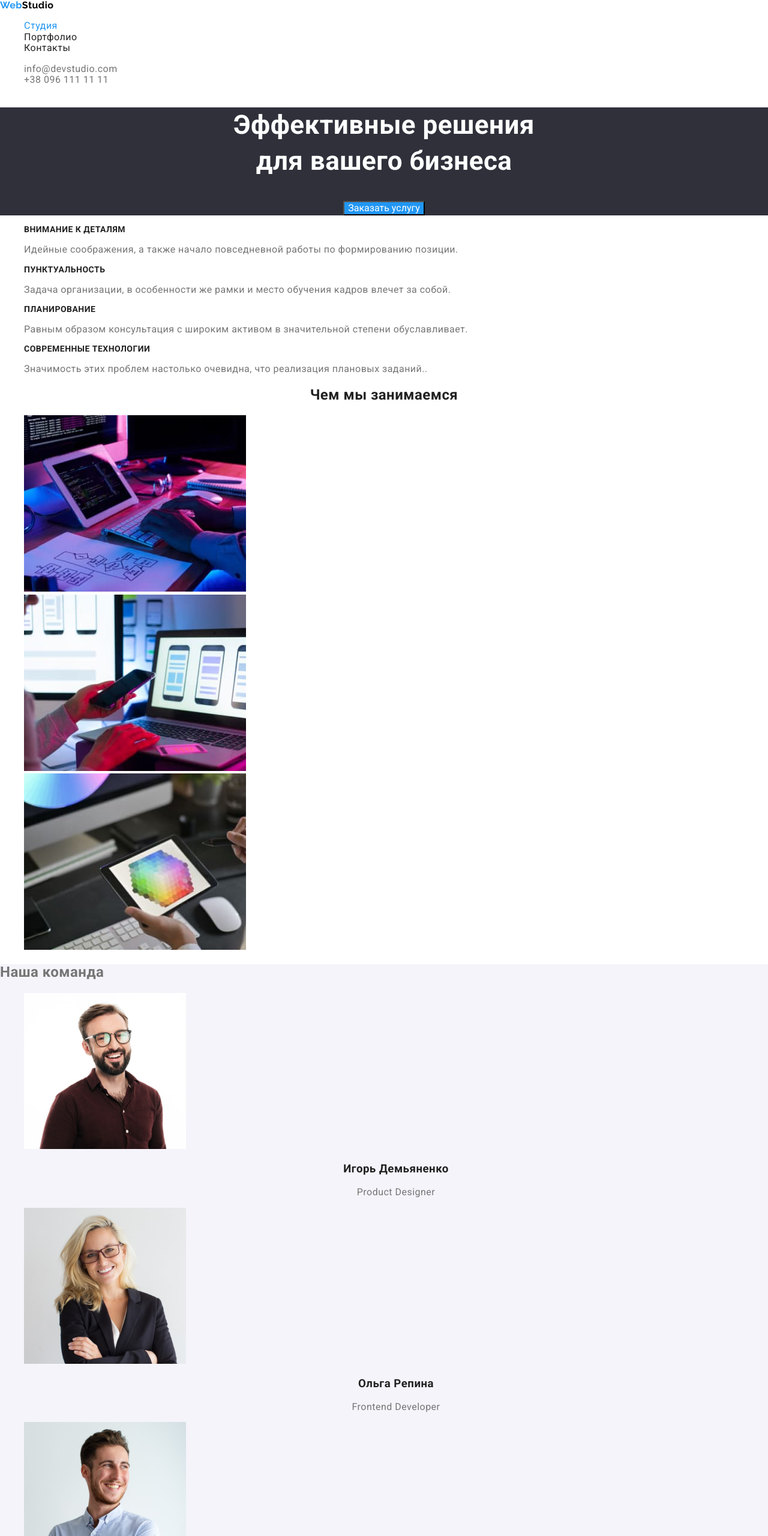
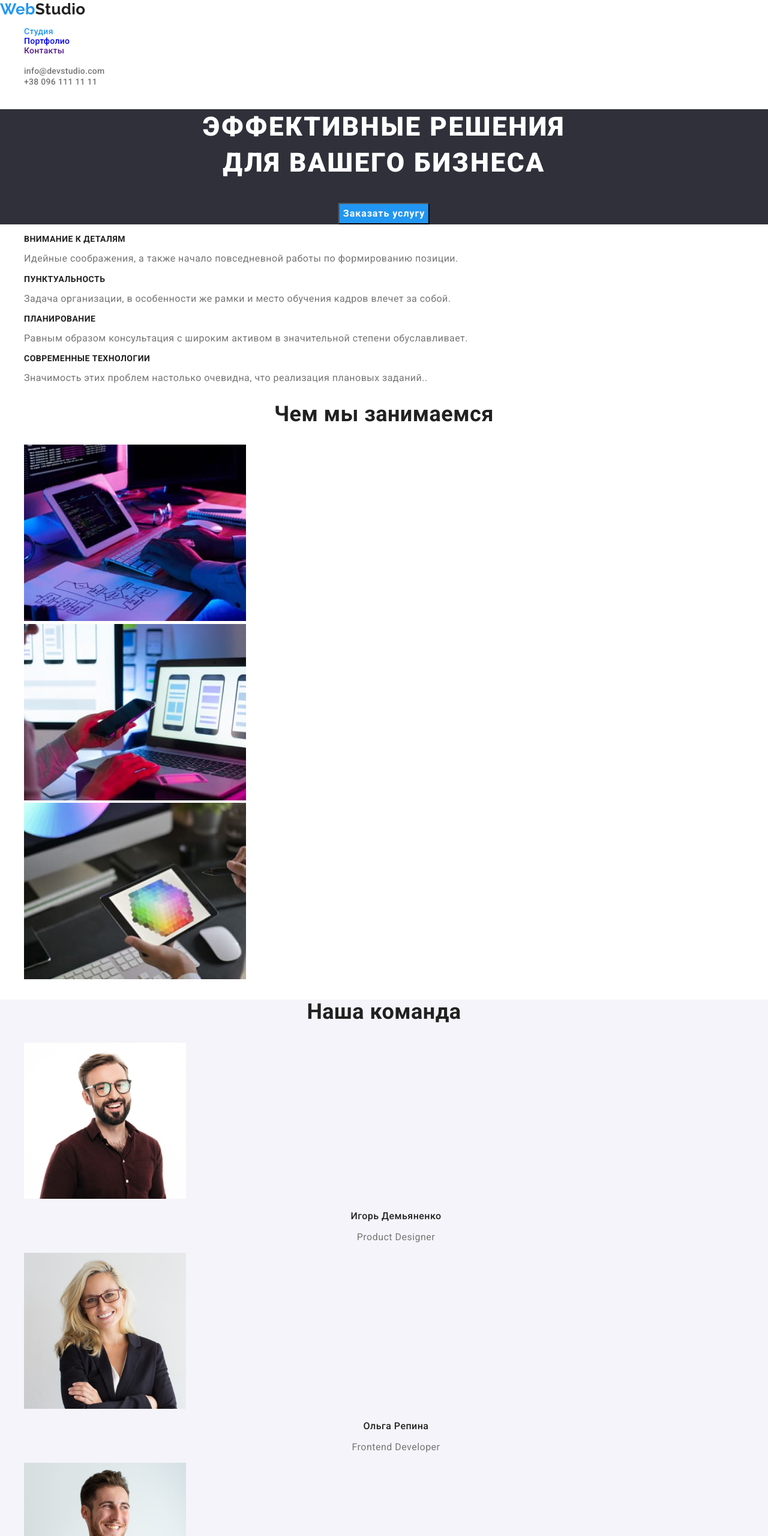
Before and after one commit to Denis21333/goit-markup-hw-02, a plain HTML site: page index.html in a window 1280 px wide. Shown: the top 2560 px of the page at 60% size. Drawn offline with nearby package versions, Linux system fonts and the light colour scheme.

Commit message:
дополнения выравнивания и формирования пректа

```diff
--- a/css/style.css
+++ b/css/style.css
@@ -5,6 +5,7 @@
     --primary-bg-color: #ffffff;
     --primary-bg-color-filter: #f5f4fa;
     --prinary-font-family: "Roboto", sant-serif;
+    --secondary-font-family:"Raleway", sant-serif;
   }
 
   body {
@@ -23,161 +24,167 @@
    }
 
 /* Шапка проекта Webstudio*/
-.logo-color{
-color: var( --accent-color);
+.logo{
+
+font-family: var(--secondary-font-family);
+font-weight: bold;
+font-size: 26px;
+line-height: 1.19;
+color:var(--secondary-text-color);
 }
 
-.logo{
-  color: #000000;
-  font-family: "Raleway", sant-serif;
-  font-weight: bold;
-}
-.footer-logo{
-  color: var(--primary-bg-color);
+.logo-color{
+  color: var(--accent-color);
 }
 
-.site-nav .site-link.current {
-    color: var(--accent-color);
-
-  }
-
-  .site-nav .site-link {
+.site-list{
+font-weight: 500;
+font-size: 14px;
+line-height: 1.14;
+letter-spacing: 0.02em;
 color: var(--secondary-text-color);
 }
 
-  .site-nav .site-link:hover,
-  .site-nav .site-link:focus {
+.site-link:hover,
+.site-link:focus{
   color: var(--accent-color);
 }
 
+.site-link.current{
+  color:var(--accent-color) ;
+}
 
 .contact-link {
-    color: var(--primary-text-color);
+font-weight: 500;
+font-size: 14px;
+line-height: 1.14;
+letter-spacing: 0.02em;
+color: var( --primary-text-color );
 }
 
 .contact-link:hover,
 .contact-link:focus {
 color: var(--accent-color);
 }
-
-  /* Секция героя */
-
-  .button {
-    background-color: var(--accent-color);
-    color: #ffffff;
+/* сукция героик */
+.hero{
+  background-color: #2F303A;
 
 }
 
-  .button:hover
-  .button:focus{
-    background-color: #188ce8;
+.hero-title{
+font-weight: 900;
+font-size: 44px;
+line-height: 1.36;
+text-align: center;
+letter-spacing: 0.06em;
+text-transform: uppercase;
+color: var(--primary-bg-color);
+}
+
+.button{
+position: relative;
+left: 50%;
+transform: translate(-50%, 0);
+font-weight: bold;
+font-size: 16px;
+line-height: 1.87;
+display: flex;
+letter-spacing: 0.06em;
+color: #FFFFFF;
+background-color: var(--accent-color);
+}
+
+.button:hover,
+.button:hover{
+  background-color:blue
 }
 
 
-
 /* секция будушего */
-
-
-.features-list .title {
- color: var(--secondary-text-color);
-
-}
 .title-features{
-font-family: Roboto;
 font-weight: bold;
 font-size: 14px;
-line-height: 1.14;
+line-height: 16px;
 text-transform: uppercase;
+color:var(--secondary-text-color);
+}
+
+/* Робочая секция */
+.section-title {
+font-weight: bold;
+font-size: 36px;
+line-height: 1.16;
+text-align: center;
 color: var(--secondary-text-color);
 }
 
+/* Наша команда */
 
-/* cекция */
-
-.section .section-title {
-    color: var(--secondary-text-color);
-    text-align: center
+.team-section{
+  background-color:  #F5F4FA;;
 }
 
-/* Командная секция */
-
-.team-list .title {
+.title {
+font-weight: 500;
+font-size: 16px;
+line-height: 1.18;
+text-align: center;
 color: var(--secondary-text-color);
 }
 
-  .team-section{
-    background-color: #F5F4FA;
+.profession{
+font-size: 16px;
+line-height: 1.18;
+text-align: center;
+color:var(--primary-text-color);
+
 }
 /* Футер */
 .footer{
-background-color:#2F303A; ;
+  background-color:  #2F303A;
 }
 
-  .footer-link {
-    color: var(--primary-bg-color);
+.footer-logo{
+font-family: var(--secondary-font-family);
+font-weight: bold;
+font-size: 26px;
+line-height: 1.19;
+color:var(--primary-bg-color);
+}
+
+.footer-link{
+  color: var(--primary-text-color);
 }
 
 .footer-link:hover,
-  .footer-link:focus {
+.footer-link:focus{
   color: var(--accent-color);
 }
 
-  .footer .address {
-    font-style: normal;
+.address-link{
+  color:var(--primary-bg-color);
 }
-
-  /* портфолио */
-
-.filter-btn {
-  background-color: var(--primary-bg-color-filter);
-  color: var(--secondary-text-color);
-}
-.filter-btn:hover,
-.filter-btn:focus {
-  background-color: var(--accent-color);
-  color: var(--primary-bg-color);
-}
-
-.work-list .title {
-  color: #000000;}
-
-  .filter .filter-btn.current{
-    background-color: var(--accent-color) ;
-  }
-
-.work-title{
-font-family: Roboto;
-font-weight: bold;
-font-size: 18px;
-line-height: 2;
-letter-spacing: 0.06em;
-color:var(--secondary-text-color);
-}
-
-/* оформление текста */
-.hero-title {
-  font-family: var(--prinary-font-family);
-  font-size: 44px;
-  line-height: 1.36;
-  text-align: center;
-  color: #FFFFFF;
-  }
-
-  .hero {
-    background-color: #2F303A;
-    text-align: center;
+.address-link:hover,
+.address-link:focus {
+  color: var(--accent-color);
 }
 
 
-.title {
-  text-align: center
+/* Портфолио */
+.filter-btn.current {
+background-color:var(--accent-color) ;
+color: var(--primary-bg-color);
+}
+.filter-btn {
+font-weight: 500;
+font-size: 16px;
+line-height: 26px;
+background:var(--primary-bg-color-filter);
+color: var(--secondary-text-color);
 }
 
-.profession {
-  text-align: center
+.filter-btn:hover,
+.filter-btn:focus{
+  background-color: #2196F3;
 }
-.footer{
-  background-color: #2F303A;
-}
-
-.
--- a/index.html
+++ b/index.html
@@ -156,7 +156,7 @@
     <footer class="footer">
       <a class="footer-logo link" href=""><span class="logo-color">Web</span>Studio</a>
       <address class="address">
-        <a class="footer-link link"
+        <a class="address-link link"
           href="https://goo.gl/maps/BGYhrAwLSRzeAxM98"
           target="_blank"
           rel="noopener noreferrer"
```
Also changed, not shown: portfolio.html (+1 -1 lines). Lines whose indentation alone changed are shown as unchanged.
